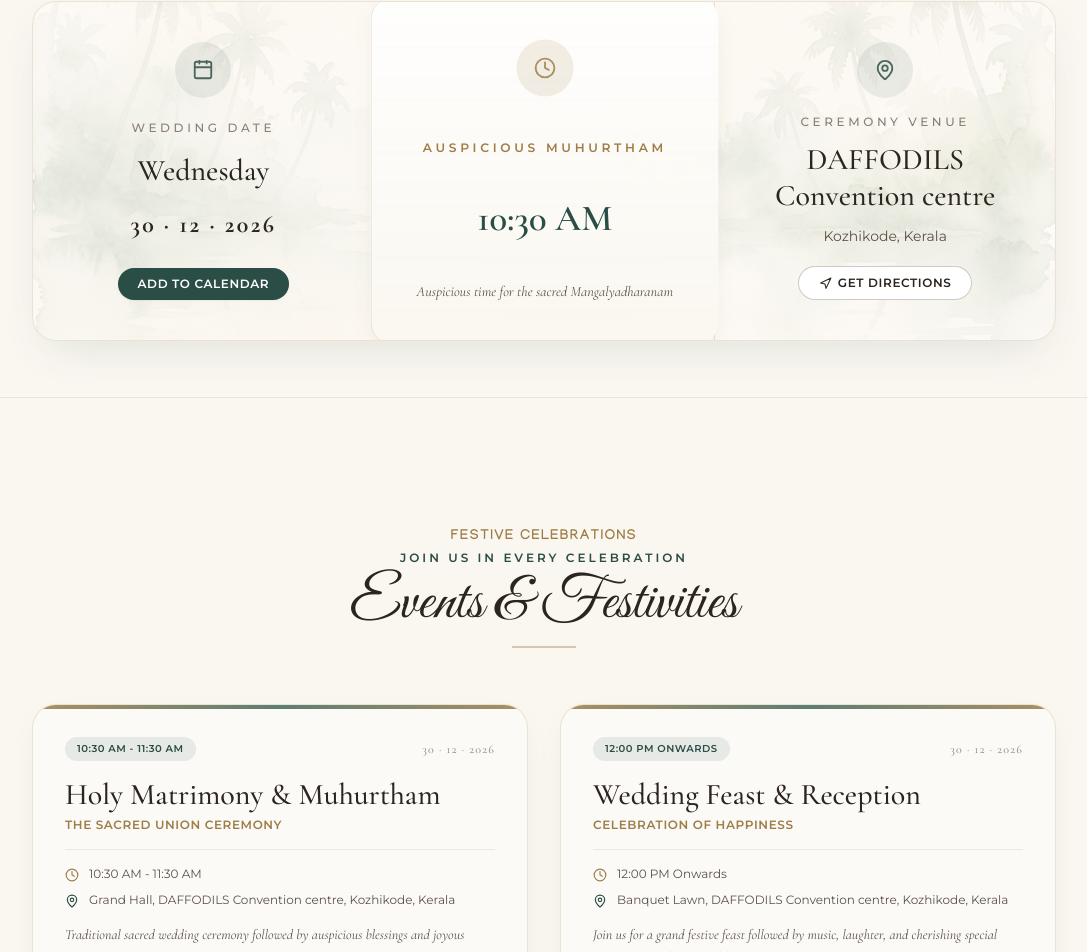
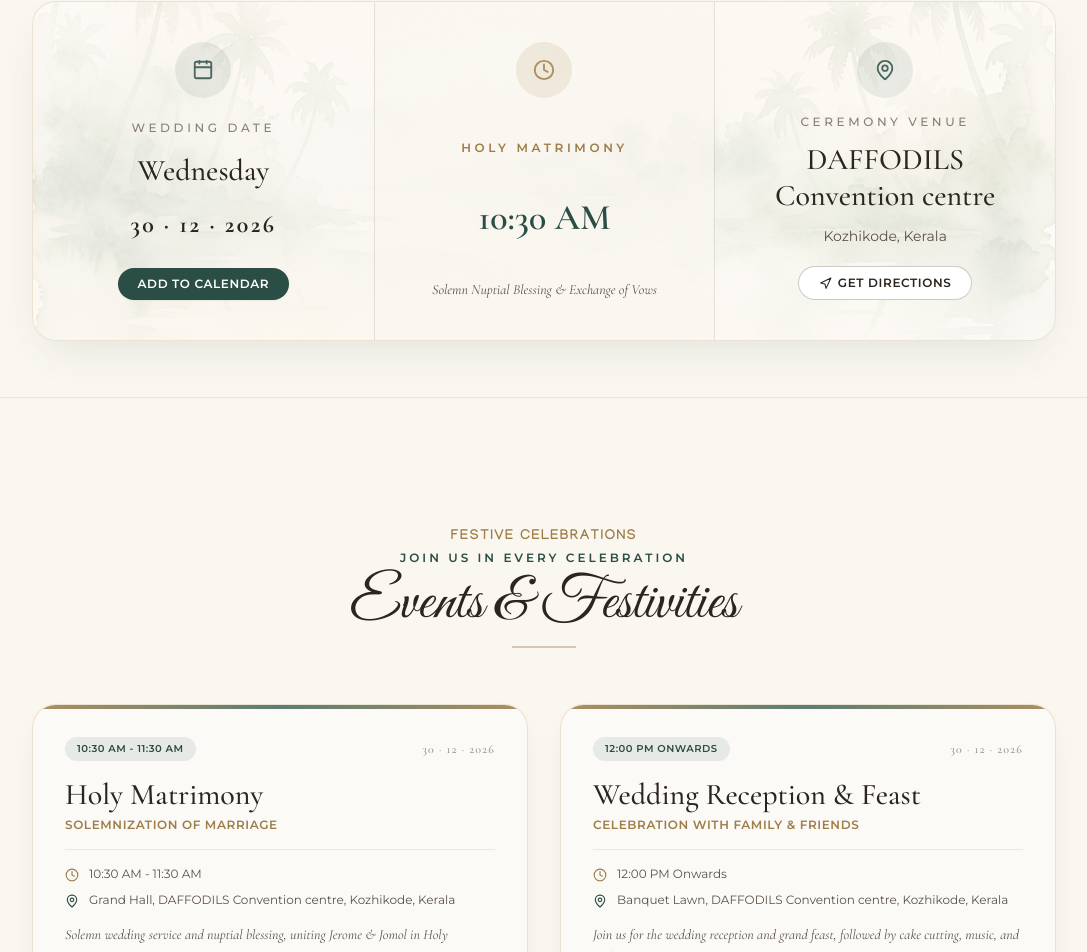
Before and after one commit to jithin-george123/wedding-invitation, a React (Vite) app: page / in a window 1280 px wide. Shown: the part 1706-2658 px from the top of the page, without its empty margins (96-1183 px from the left). Built offline with nearby package versions, Linux system fonts and the light colour scheme; no server answers; a web font is replaced by a local one.

Commit message:
Update wedding ceremony style to Christian Holy Matrimony

```diff
--- a/src/components/DetailsSection.jsx
+++ b/src/components/DetailsSection.jsx
@@ -18,7 +18,7 @@ export const DetailsSection = ({ data }) => {
   const handleCalendarAdd = (e) => {
     e.preventDefault();
     const title = `${groomName} & ${brideName} Wedding Ceremony`;
-    const details = `Sacred Wedding Ceremony of ${groomName} & ${brideName} at ${venueName}, ${venueLocation}. Muhurtham: ${muhurthamTime}.`;
+    const details = `Holy Matrimony of ${groomName} & ${brideName} at ${venueName}, ${venueLocation}. Service: ${muhurthamTime}.`;
     const location = `${venueName}, ${venueLocation}`;
 
     let startIso = "20261002T050000Z";
@@ -71,19 +71,19 @@ export const DetailsSection = ({ data }) => {
             </button>
           </div>
 
-          {/* Column 2: Auspicious Muhurtham */}
-          <div className="kayal-detail-col kayal-detail-col-muhurtham p-8 sm:p-10 bg-[#FAF7F0]/60 flex flex-col justify-between items-center gap-3">
+          {/* Column 2: Holy Matrimony */}
+          <div className="kayal-detail-col kayal-detail-col-matrimony p-8 sm:p-10 bg-[#FAF7F0]/60 flex flex-col justify-between items-center gap-3">
             <div className="kayal-detail-icon w-14 h-14 rounded-full bg-[#9E7D47]/15 text-[#9E7D47] flex items-center justify-center mb-1">
               <Clock size={22} />
             </div>
             <p className="kayal-eyebrow text-[11px] md:text-xs text-[#9E7D47] tracking-[0.3em] uppercase font-semibold">
-              Auspicious Muhurtham
+              Holy Matrimony
             </p>
             <h3 className="font-serif text-3xl sm:text-4xl text-[#2A4D45] font-semibold my-1">
               {muhurthamTime}
             </h3>
             <p className="text-xs sm:text-sm text-[#5C5148] italic font-serif">
-              Auspicious time for the sacred Mangalyadharanam
+              Solemn Nuptial Blessing & Exchange of Vows
             </p>
           </div>
 
--- a/src/components/KayalStudio.jsx
+++ b/src/components/KayalStudio.jsx
@@ -370,7 +370,7 @@ export const KayalStudio = ({
 
               <div>
                 <label className="block text-[11px] font-sans font-semibold tracking-wider uppercase text-[#5C5148] mb-1">
-                  Auspicious Muhurtham Time
+                  Holy Matrimony Service Time
                 </label>
                 <input
                   type="text"
--- a/src/constants.js
+++ b/src/constants.js
@@ -31,26 +31,26 @@ A SHARED HORIZON`,
   events: [
     {
       id: "event_1",
-      title: "Holy Matrimony & Muhurtham",
-      subtitle: "The Sacred Union Ceremony",
+      title: "Holy Matrimony",
+      subtitle: "Solemnization of Marriage",
       date: "30 · 12 · 2026",
       time: "10:30 AM - 11:30 AM",
       venue: "Grand Hall, DAFFODILS Convention centre",
       location: "Kozhikode, Kerala",
       mapUrl: "https://www.google.com/maps/search/?api=1&query=11.55937,75.79857",
-      description: "Traditional sacred wedding ceremony followed by auspicious blessings and joyous greetings.",
+      description: "Solemn wedding service and nuptial blessing, uniting Jerome & Jomol in Holy Matrimony under God's grace.",
       isoDate: "2026-12-30T10:30:00"
     },
     {
       id: "event_2",
-      title: "Wedding Feast & Reception",
-      subtitle: "Celebration of Happiness",
+      title: "Wedding Reception & Feast",
+      subtitle: "Celebration with Family & Friends",
       date: "30 · 12 · 2026",
       time: "12:00 PM Onwards",
       venue: "Banquet Lawn, DAFFODILS Convention centre",
       location: "Kozhikode, Kerala",
       mapUrl: "https://www.google.com/maps/search/?api=1&query=11.55937,75.79857",
-      description: "Join us for a grand festive feast followed by music, laughter, and cherishing special moments with family and friends.",
+      description: "Join us for the wedding reception and grand feast, followed by cake cutting, music, and joyful celebrations.",
       isoDate: "2026-12-30T12:00:00"
     }
   ],
```
Also changed, not shown: src/custom_wedding_data.json (+6 -6 lines).
